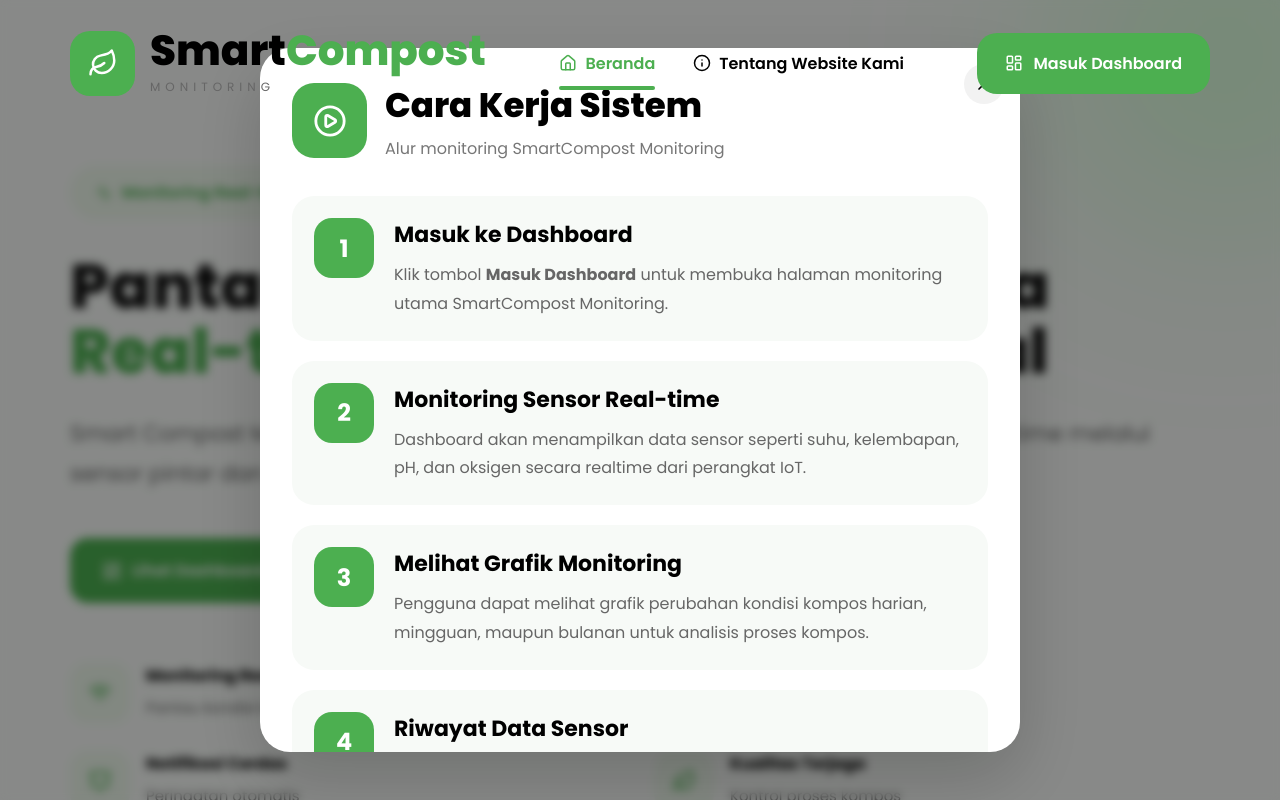
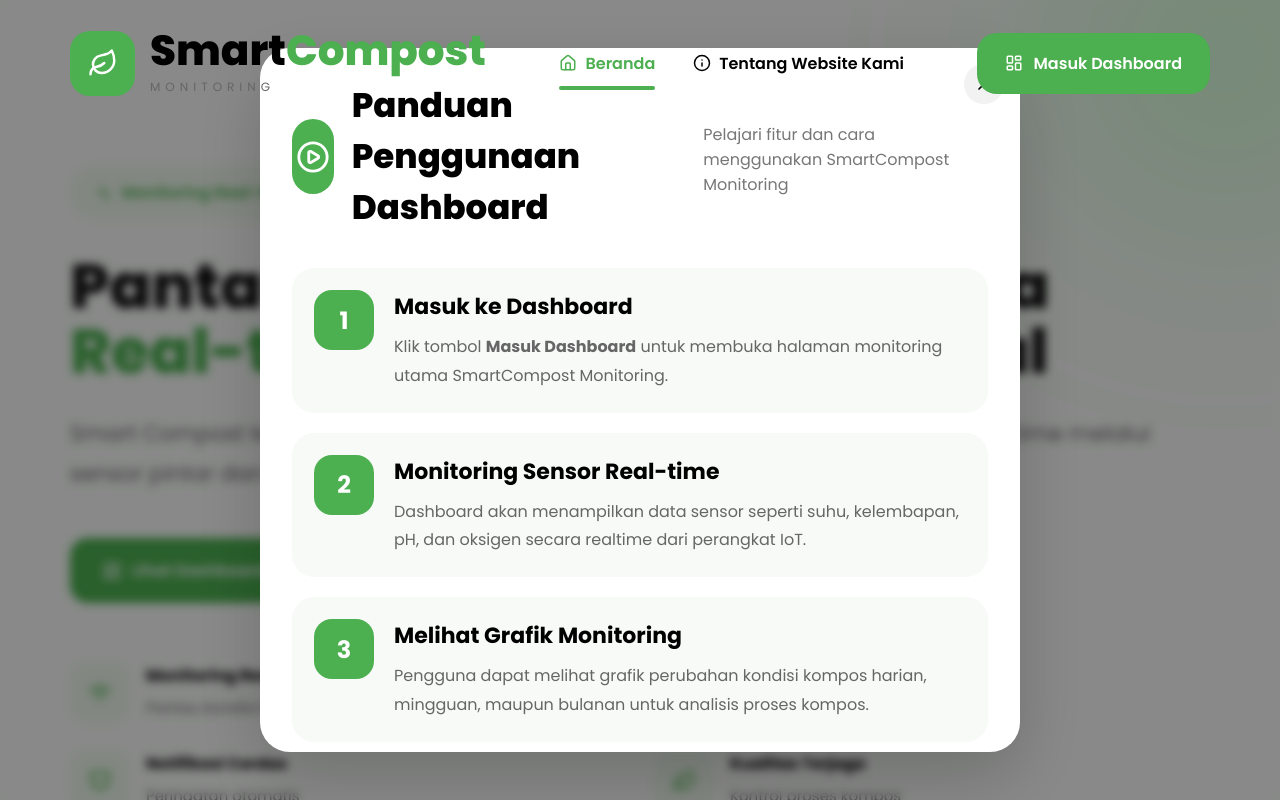
Before and after one commit to selametmaulana/Smart-Compost, a Vue app: page / in a window 1280 px wide. Both pictures are taken after a click on the button "Cara Kerja Sistem". Shown: the top 800 px of the page. Built offline with nearby package versions, Linux system fonts and the light colour scheme.

Commit message:
Home Page

```diff
--- a/src/views/home.vue
+++ b/src/views/home.vue
@@ -315,16 +315,14 @@
         <PlayCircle size="34" />
       </div>
 
-      <div>
-        <h2>Cara Kerja Sistem</h2>
+      <h2>Panduan Penggunaan Dashboard</h2>
+
         <p>
-          Alur monitoring SmartCompost Monitoring
+        Pelajari fitur dan cara menggunakan SmartCompost Monitoring
         </p>
-      </div>
 
     </div>
 
-    <!-- STEPS -->
     <!-- STEPS -->
 <div class="steps-container">
 
```
